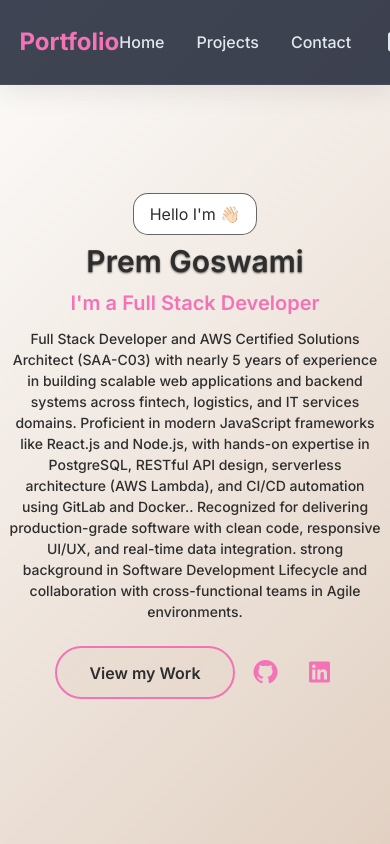
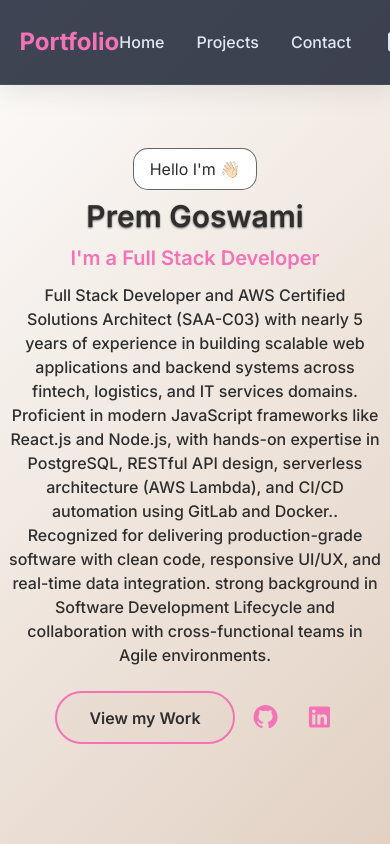
Before and after one commit to prem-goswami/Projects-Portfolio, a React (Vite) app: page / in a window 390 px wide. Shown: the top 844 px of the page. Built offline with nearby package versions, Linux system fonts and the light colour scheme; a small style sheet from the web is missing.

Commit message:
anchor tags added

```diff
--- a/index.html
+++ b/index.html
@@ -7,7 +7,6 @@
     <link
       rel="stylesheet"
       href="https://cdnjs.cloudflare.com/ajax/libs/font-awesome/6.5.2/css/all.min.css"
-      integrity="sha512-yH1MNd0IuU1r8K9H03VyxW9GV8zFxN4K1ZCkXZVh7SZw3G3xX+7lf3G+rxvTyXUqVq9f6Dff1fHhVx4OjY1f8w=="
       crossorigin="anonymous"
       referrerpolicy="no-referrer"
     />
--- a/src/App.css
+++ b/src/App.css
@@ -96,8 +96,6 @@
 .nav-links a:hover::after {
   width: 100%;
 }
-
-/* Hero Section */
 
 /* Projects Section */
 
--- a/src/Components/Components-css/Hero.css
+++ b/src/Components/Components-css/Hero.css
@@ -42,12 +42,6 @@
   transform: scale(1.06);
 }
 
-@media (max-width: 640px) {
-  .hero-image-container {
-    display: none;
-  }
-}
-
 .hero-badge {
   display: inline-block;
   padding: 0.5rem 1rem;
@@ -87,7 +81,7 @@
   margin-bottom: 10px;
 }
 .hero-description {
-  font-size: 16px;
+  font-size: 18px;
   color: var(--secondary-text-color);
   font-weight: 500;
   margin-bottom: 1.5rem;
@@ -202,7 +196,14 @@
 
 /* Media Queries */
 
-/* media Queries */
+@media (max-width: 640px) {
+  .hero-image-container {
+    display: none;
+  }
+  .hero-description {
+    font-size: 16px;
+  }
+}
 @media (max-width: 768px) {
   .hero-container {
     display: flex;
@@ -264,7 +265,6 @@
   .hero-content {
     max-width: 100%;
     width: 100%;
-    text-align: center;
     margin: 0 auto;
     align-items: center;
     display: flex;
@@ -285,6 +285,6 @@
   }
 
   .hero-description {
-    font-size: 14px;
+    font-size: 16px;
   }
 }
--- a/src/Components/Hero.jsx
+++ b/src/Components/Hero.jsx
@@ -69,10 +69,13 @@
               View my Work
             </motion.a>
             <motion.div className="social-links" variants={staggerContainer}>
-              <motion.a target="_blank" href="https://github.com/">
+              <motion.a target="_blank" href="https://github.com/prem-goswami">
                 <i className="fab fa-github" />
               </motion.a>
-              <motion.a target="_blank" href="https://www.linkedin.com/">
+              <motion.a
+                target="_blank"
+                href="https://www.linkedin.com/in/prempurigoswami/"
+              >
                 <i className="fab fa-linkedin" />
               </motion.a>
             </motion.div>
```
